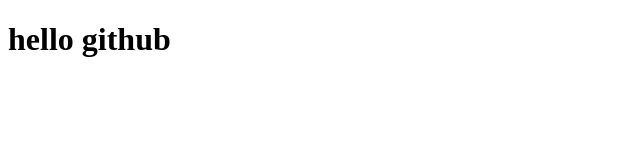
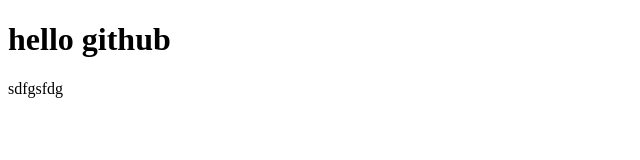
Before and after one commit to souadbouazizi/organic, a plain HTML site: page index.html in a window 1280 px wide. Shown: the full height of the page, 0-640 px from the left. Drawn offline with Linux system fonts and the light colour scheme.

Commit message:
first test 2

```diff
--- a/index.html
+++ b/index.html
@@ -7,5 +7,6 @@
 </head>
 <body>
     <h1>hello github </h1>
+    sdfgsfdg
 </body>
 </html>
```
